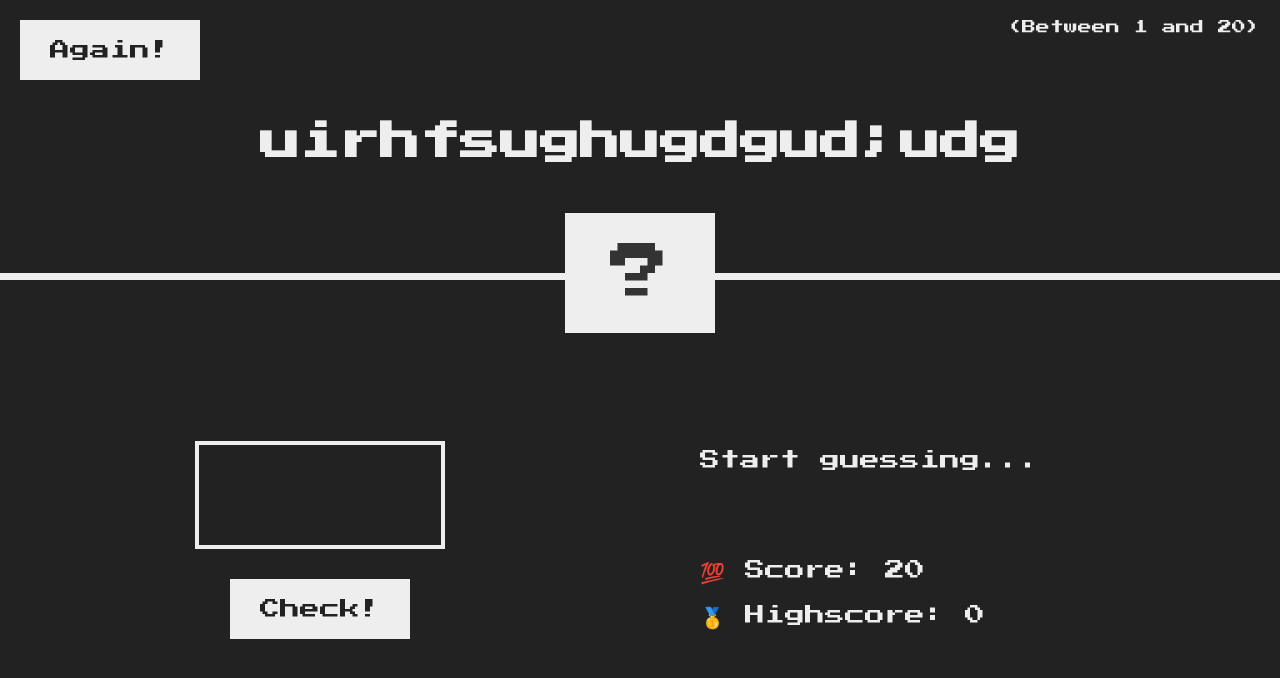
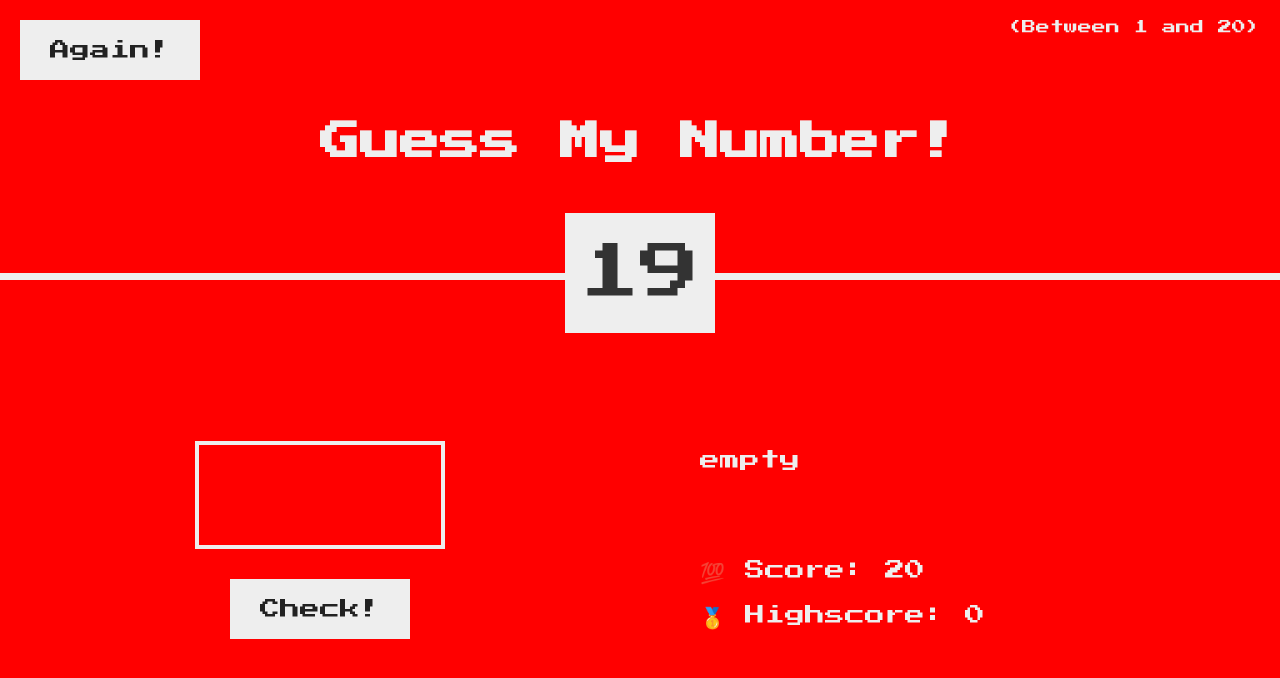
Before and after one commit to Divmarley/swengbenja, a plain HTML site: page 05-Guess-My-Number/starter/index.html in a window 1280 px wide. Both pictures are taken after a click on the button "Check!". Drawn offline with Linux system fonts and the light colour scheme.

Commit message:
guess game

```diff
--- a/05-Guess-My-Number/starter/script.js
+++ b/05-Guess-My-Number/starter/script.js
@@ -2,6 +2,34 @@
 // all variables here
 
 const myTitle = document.querySelector('#title');
+const checkBtn = document.querySelector('.check');
+const innputField = document.querySelector('.guess');
+const snumber = document.querySelector('.number');
+const mymessage = document.querySelector('.message');
+let randomnumber =Math.trunc(Math.random()*20)+1;
+// end variables
+snumber.innerHTML = randomnumber
 
-myTitle.innerHTML ="uirhfsughugdgud;udg"
-// end variables
+
+
+
+checkBtn.addEventListener('click',function(){
+    if (!innputField.value) {
+        mymessage.innerHTML ='empty';
+        document.querySelector('body').style.backgroundColor  ="red";
+
+    } else if (randomnumber==innputField.value) {
+        mymessage.innerHTML ='correct';
+        document.querySelector('body').style.backgroundColor  ="green";
+    }else{
+        mymessage.innerHTML ='not correct';
+        document.querySelector('body').style.backgroundColor  ="red";
+
+    }
+
+
+
+
+
+
+});
```
Also changed, not shown: 05-Guess-My-Number/starter/index.html (+1 -1 lines).
